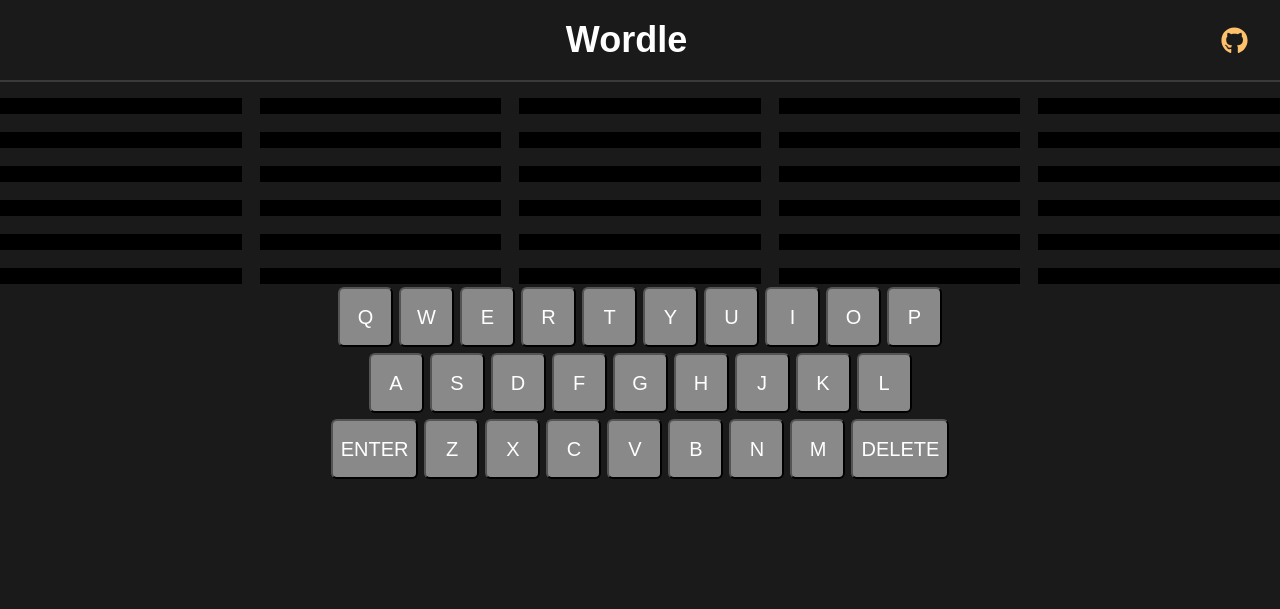
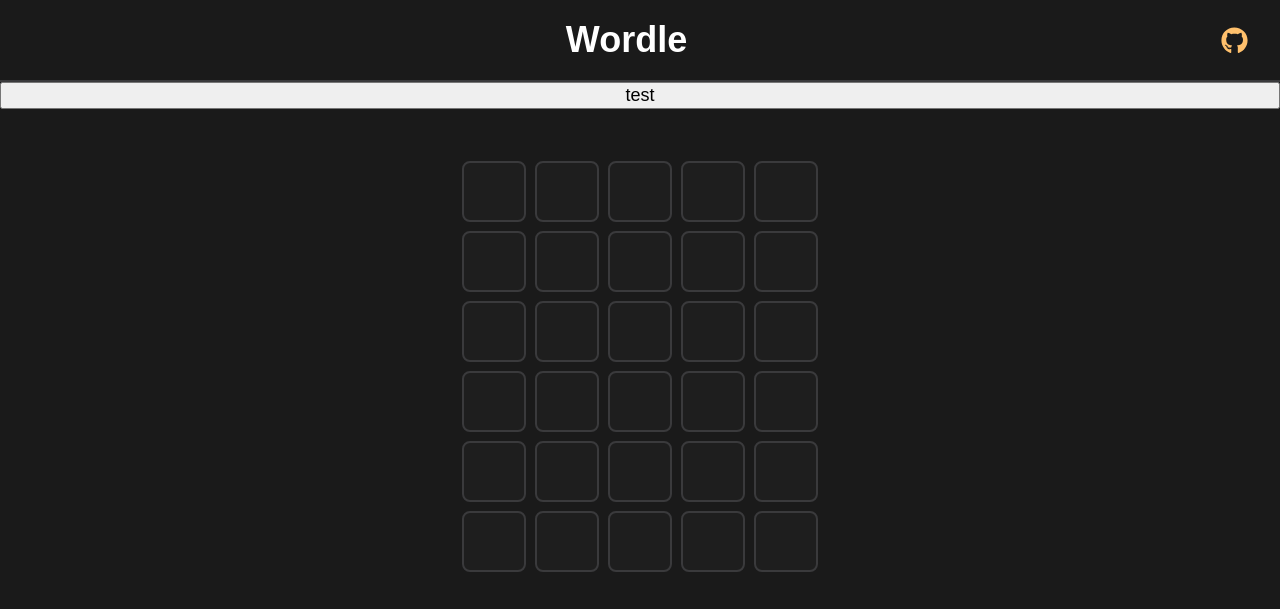
Before and after one commit to MichaelFarquhar/wordle-clone, a React (Create React App) app: page / in a window 1280 px wide. Shown: the top 609 px of the page. Built offline with nearby package versions, Linux system fonts and the light colour scheme; a web font is replaced by a local one.

Commit message:
Add recoiljs and setup word board with key press

```diff
--- a/package.json
+++ b/package.json
@@ -14,6 +14,8 @@
     "react-dom": "^18.1.0",
     "react-icons": "^4.3.1",
     "react-scripts": "5.0.1",
+    "react-toastify": "^9.0.3",
+    "recoil": "^0.7.3",
     "sass": "^1.51.0",
     "typescript": "^4.6.4",
     "web-vitals": "^2.1.4"
--- a/src/App.tsx
+++ b/src/App.tsx
@@ -1,38 +1,185 @@
-import { useEffect, useContext } from 'react';
+import { useEffect, useRef } from 'react';
 import './App.css';
 import './normalize.css';
 
 import { Header, Body, Footer } from './components/layout';
 import { AppContext } from './context/AppContext';
 import { getLetters } from './utils/getLetters';
+import {
+    atom,
+    DefaultValue,
+    GetRecoilValue,
+    selector,
+    useRecoilState,
+    useSetRecoilState,
+} from 'recoil';
+import { showErrorToast } from './utils/showErrorToast';
+import { ToastContainer } from 'react-toastify';
+
+// The current row we are on on the board, starting at 0
+export const rowState = atom({
+    key: 'rowState',
+    default: 0,
+});
+
+interface IBoard {
+    board: string[];
+    currentIndex: number;
+}
+// The backend of the board state
+export const boardState = atom<IBoard>({
+    key: 'boardState',
+    default: {
+        board: Array(30).fill(''),
+        currentIndex: 0,
+    },
+});
+
+const invalidWordStateUpdateSelector = selector<IBoard>({
+    key: 'invalidWordStateUpdate',
+    get: ({ get }) => ({ ...get(boardState) }),
+    set: ({ set }, oldBoard) => {
+        set(
+            boardState,
+            oldBoard instanceof DefaultValue
+                ? {
+                      board: Array(30).fill(''),
+                      currentIndex: 0,
+                  }
+                : {
+                      ...oldBoard,
+                      board: [
+                          ...oldBoard.board.slice(0, oldBoard.currentIndex - 5),
+                          ...Array(30 - (oldBoard.currentIndex - 5)).fill(''),
+                      ],
+                      currentIndex: oldBoard.currentIndex - 5,
+                  }
+        );
+        console.log(oldBoard);
+    },
+});
+
+const allWordsState = atom<Set<string>>({
+    key: 'allWordsState',
+    default: new Set(),
+});
+
+interface ILetter {
+    letter: string;
+    status: boolean;
+}
+
+interface ILetters {
+    [key: string]: ILetter;
+}
+
+const lettersState = atom<ILetters>({
+    key: 'lettersState',
+    default: {},
+});
+
+const useEventListener = (eventName: any, handler: any, element = window) => {
+    const savedHandler = useRef<any>();
+
+    useEffect(() => {
+        savedHandler.current = handler;
+    }, [handler]);
+
+    useEffect(() => {
+        const eventListener = (event: any) => savedHandler.current(event);
+        element.addEventListener(eventName, eventListener);
+        return () => {
+            element.removeEventListener(eventName, eventListener);
+        };
+    }, [eventName, element]);
+};
+
+// Wordle word list found here: https://gist.github.com/cfreshman/a7b776506c73284511034e63af1017ee
+async function fetchAllWords(): Promise<Set<string>> {
+    const wordleList = require('./wordle-list.txt');
+    let wordleListArray: Array<string>;
+
+    // Get word list from file reader
+    const fetchFile = await fetch(wordleList)
+        .then((resp) => resp.text())
+        .then((text) => {
+            // Turn string into array, then return as a new Set
+            wordleListArray = text.split(/\r?\n/);
+            return new Set(wordleListArray);
+        })
+        .catch((err) => console.log(err));
+
+    return fetchFile ?? new Set();
+}
 
 function App() {
-    const letters = getLetters;
-    const { board, currentRow, currentLetter } = useContext(AppContext).store;
-    const { setCurrentGuess, setCurrentLetter, setCurrentRow, updateBoard } =
-        useContext(AppContext).actions;
+    const lettersList = getLetters;
+    // const { board, currentRow, currentLetter } = useContext(AppContext).store;
+    // const { setCurrentGuess, setCurrentLetter, setCurrentRow, updateBoard } =
+    //     useContext(AppContext).actions;
 
-    // Handles keyboard press
+    const [board, setBoard] = useRecoilState(boardState);
+    const [letters, setLetters] = useRecoilState(lettersState);
+    const [allWords, setAllWords] = useRecoilState(allWordsState);
+    const setBoardSelector = useSetRecoilState(invalidWordStateUpdateSelector);
+
+    console.log(allWords);
+
+    // Load all eligble words from txt file and save in state
     useEffect(() => {
-        window.addEventListener('keyup', handleKeyUp);
-        return () => {
-            window.removeEventListener('keyup', handleKeyUp);
-        };
+        if (allWords.size <= 0) fetchAllWords().then((set) => setAllWords(set));
     }, []);
 
+    useEffect(() => {
+        // If 5 letters have been entered, check letters
+        if (board.currentIndex != 0 && board.currentIndex % 5 == 0) {
+            const current_word = [
+                ...board.board.slice(board.currentIndex - 5, board.currentIndex),
+            ].join('');
+
+            // Entered word is not a valid word
+            if (!allWords.has(current_word)) {
+                showErrorToast('Not in word list');
+                setBoardSelector((board) => board);
+            }
+
+            console.log(current_word);
+        }
+        console.log(board);
+    }, [board]);
+
+    const addLetter = (letter: string) => {
+        console.log(letter);
+        setBoard((oldBoard) => ({
+            board: [
+                ...oldBoard.board.slice(0, oldBoard.currentIndex),
+                letter,
+                ...oldBoard.board.slice(oldBoard.currentIndex + 1),
+            ],
+            currentIndex: oldBoard.currentIndex + 1,
+        }));
+
+        console.log(board.currentIndex);
+        // Where the + 1 in this case is the currentRow
+        // if (board.currentIndex === 4 + 1 * 5) {
+        //     console.log('check row');
+        // }
+    };
+
     const handleKeyUp = ({ key }: KeyboardEvent) => {
-        if (letters.includes(key)) {
-            setCurrentGuess((guess: string[]) => [...guess, key]);
-            setCurrentLetter((curr: number) => curr + 1);
-            setCurrentRow((curr: number) => curr + 1);
-            updateBoard(key);
+        if (lettersList.includes(key)) {
+            addLetter(key);
         }
     };
+
+    useEventListener('keydown', handleKeyUp);
 
     return (
         <div className="app">
             <Header />
+            <button onClick={() => setBoardSelector((board) => board)}>test</button>
             <Body />
+            <ToastContainer />
             <Footer />
         </div>
     );
--- a/src/components/WordBoard/WordBoard.tsx
+++ b/src/components/WordBoard/WordBoard.tsx
@@ -1,19 +1,15 @@
-import { useContext } from 'react';
-import { AppContext } from '../../context/AppContext';
+import { useRecoilValue } from 'recoil';
+import { boardState } from '../../App';
 import './Wordboard.scss';
 
 const Wordboard = () => {
-    const { board } = useContext(AppContext).store;
+    const { board } = useRecoilValue(boardState);
 
     return (
         <section className="wordboard">
-            {Array(30)
-                .fill('')
-                .map((item, index) => (
-                    <div className="wordboard__letter">
-                        {board && (board[index] || '')}
-                    </div>
-                ))}
+            {board.map((item) => (
+                <div className="wordboard__letter">{item}</div>
+            ))}
         </section>
     );
 };
--- a/src/components/WordBoard/Wordboard.scss
+++ b/src/components/WordBoard/Wordboard.scss
@@ -1,13 +1,21 @@
 .wordboard {
     display: grid;
-    gap: 1em;
+    gap: 0.5em;
     grid-template-columns: repeat(5, 1fr);
+    width: fit-content;
+    margin: 2em auto;
 
     &__letter {
-        padding: 0.5rem;
+        width: 20px;
+        height: 25px;
+        padding: 1rem 1.25rem;
         color: white;
         font-size: 1.5em;
         text-transform: uppercase;
-        background-color: black;
+        background-color: #1e1e1e;
+        line-height: 1;
+        border-radius: 8px;
+        text-align: center;
+        border: 2px solid #3a3a3c;
     }
 }
--- a/src/components/layout/Body/Body.tsx
+++ b/src/components/layout/Body/Body.tsx
@@ -1,4 +1,3 @@
-import React from 'react';
 import Keyboard from '../../Keyboard/Keyboard';
 import './Body.scss';
 
@@ -8,7 +7,7 @@
 
 export const Body = () => {
     const context = useContext(AppContext);
-    console.log(context);
+    // console.log(context);
 
     return (
         <main className="main">
--- a/src/index.tsx
+++ b/src/index.tsx
@@ -4,13 +4,16 @@
 import reportWebVitals from './reportWebVitals';
 
 import { AppProvider } from './context/AppContext';
+import { RecoilRoot } from 'recoil';
 
 const root = ReactDOM.createRoot(document.getElementById('root') as HTMLElement);
 root.render(
     <React.StrictMode>
-        <AppProvider>
-            <App />
-        </AppProvider>
+        <RecoilRoot>
+            <AppProvider>
+                <App />
+            </AppProvider>
+        </RecoilRoot>
     </React.StrictMode>
 );
 
--- /dev/null
+++ b/src/utils/showErrorToast.ts
@@ -0,0 +1,15 @@
+import { toast } from 'react-toastify';
+import 'react-toastify/dist/ReactToastify.css';
+
+export const showErrorToast = (text: string) => {
+    toast.error(text, {
+        position: 'top-center',
+        autoClose: 2000,
+        hideProgressBar: false,
+        closeOnClick: true,
+        pauseOnHover: true,
+        draggable: true,
+        progress: undefined,
+        theme: 'dark',
+    });
+};
```
Also changed, not shown: 1 other file (tests, documents, lock files or other folders).
